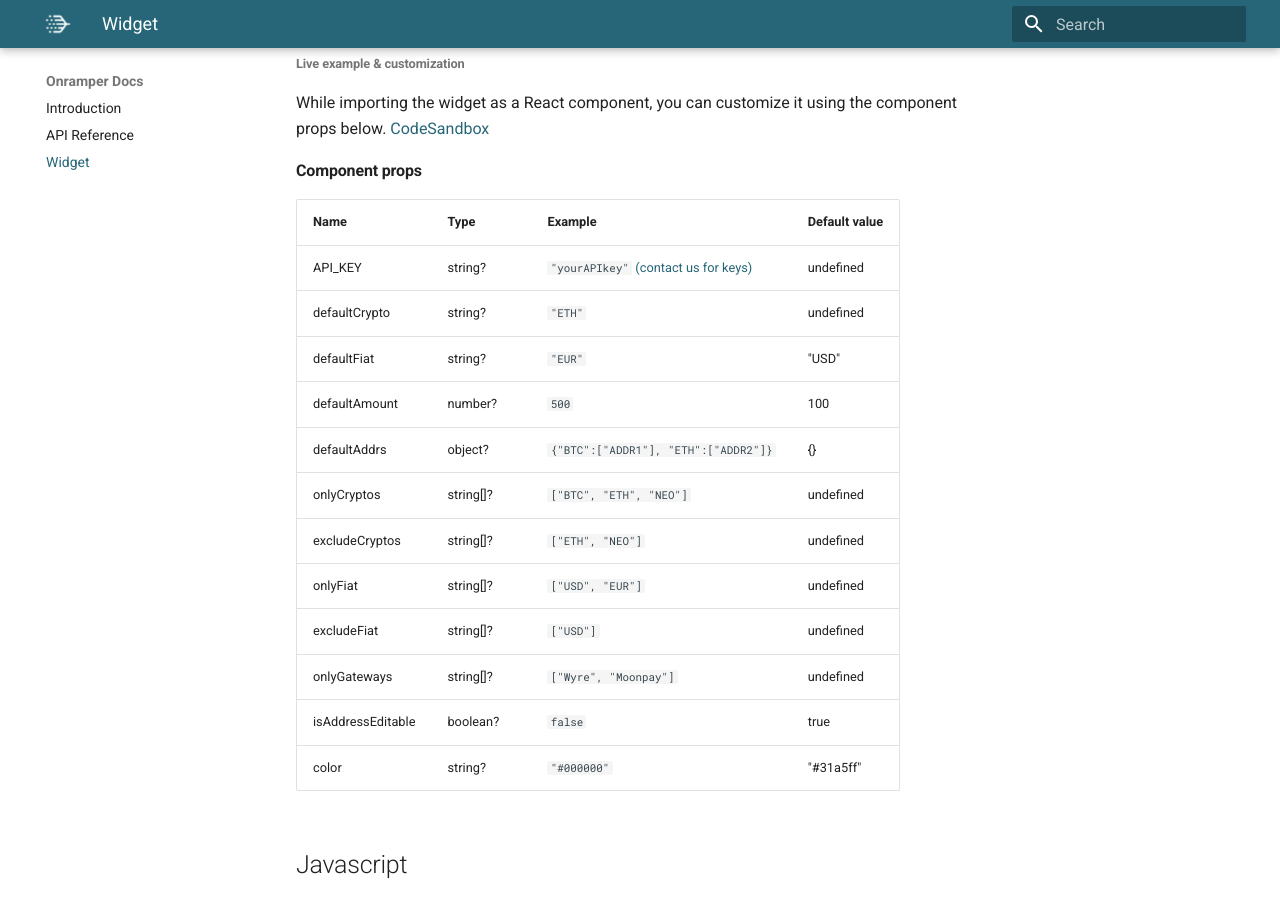
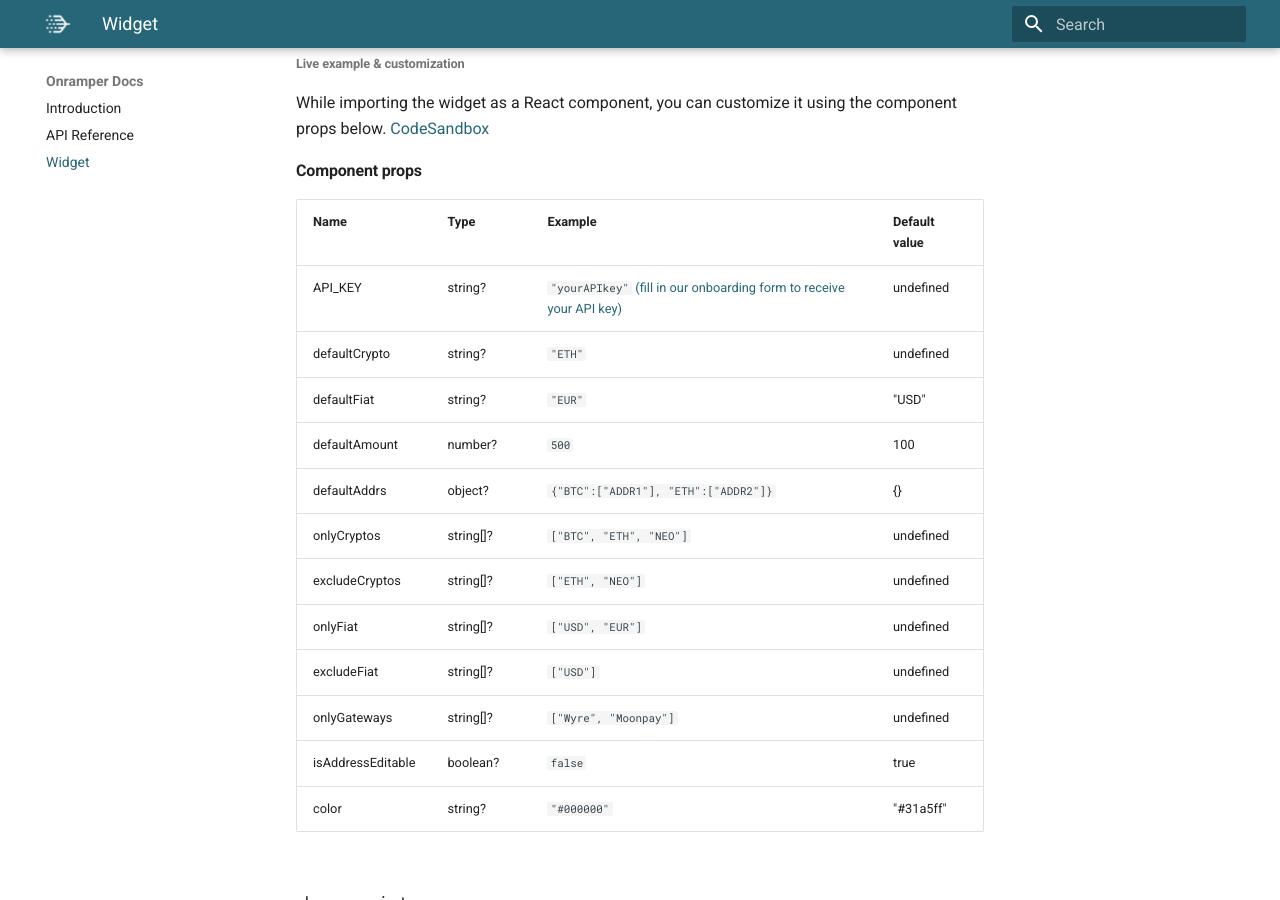
Before and after one commit to onramper/docs, an MkDocs documentation site: the page built from docs/widget.md, in a window 1280 px wide and 900 px high, scrolled down 3252 px. Built offline with MkDocs 1.6.1 and Material for MkDocs 9.7.7, drawn with Linux system fonts in a browser that asks for light colours; some of the changed text lies outside the part shown.

Commit message:
add more links to onboarding form

```diff
--- a/docs/widget.md
+++ b/docs/widget.md
@@ -127,7 +127,7 @@ While importing the widget as a React component, you can customize it using the
 
 | Name              | Type      | Example                                                                                         | Default value |
 | ----------------- | --------- | ----------------------------------------------------------------------------------------------- | ------------- |
-| API_KEY           | string?   | `"yourAPIkey"` <a href="mailto:apikeys@onramper.com" target='_blank' >(contact us for keys)</a> | undefined     |
+| API_KEY           | string?   | `"yourAPIkey"` <a href="https://docs.google.com/forms/d/e/1FAIpQLSdnmTskkGA5QJGjC1eVRcqXZouuGe_ojltlBFs5nFClrSl_gA/viewform?usp=sf_link" target='_blank' >(fill in our onboarding form to receive your API key)</a> | undefined     |
 | defaultCrypto     | string?   | `"ETH"`                                                                                         | undefined     |
 | defaultFiat       | string?   | `"EUR"`                                                                                         | "USD"         |
 | defaultAmount     | number?   | `500`                                                                                           | 100           |
@@ -217,7 +217,7 @@ Onramper.initialize("#onramper-widget");
 
 | Name              | Type      | Example                                                                                                                               | Default value |
 | ----------------- | --------- | ------------------------------------------------------------------------------------------------------------------------------------- | ------------- |
-| API_KEY           | string?   | `Onramper.initialize("#id", {API_KEY:"YourAPIkey"})` <a href="mailto:apikeys@onramper.com" target='_blank' >(contact us for keys)</a> | undefined     |
+| API_KEY           | string?   | `Onramper.initialize("#id", {API_KEY:"YourAPIkey"})` <a href="https://docs.google.com/forms/d/e/1FAIpQLSdnmTskkGA5QJGjC1eVRcqXZouuGe_ojltlBFs5nFClrSl_gA/viewform?usp=sf_link" target='_blank' >(fill in our onboarding form to receive your API key)</a> | undefined     |
 | defaultCrypto     | string?   | `Onramper.initialize("#id", {defaultCrypto:"ETH"})`                                                                                   | undefined     |
 | defaultFiat       | string?   | `Onramper.initialize("#id", {defaultFiat:"EUR"})`                                                                                     | "USD"         |
 | defaultAmount     | number?   | `Onramper.initialize("#id", {defaultAmount:500"})`                                                                                    | 100           |
```
